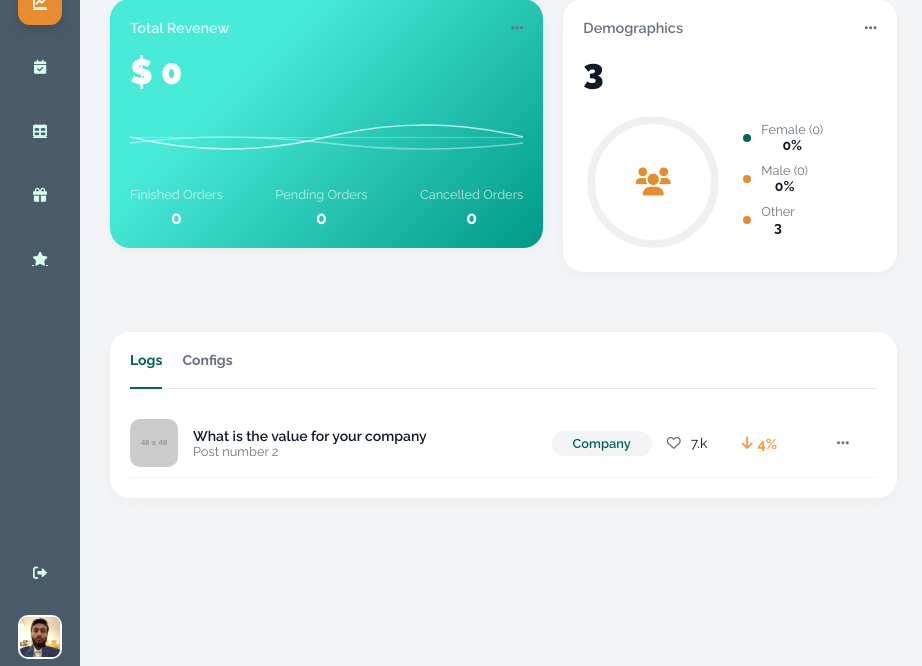
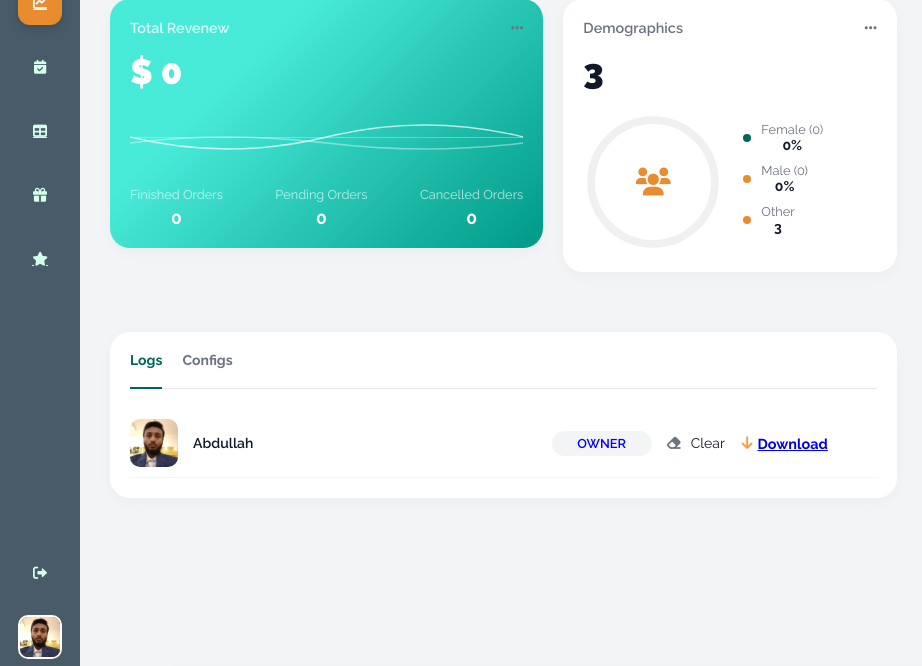
Before and after one commit to Abdullah-elfoe/DineSphere-v3, a Django app: page /business/ in a window 1280 px wide. Shown: the part 121-787 px from the top of the page, without its empty margins (0-922 px from the left). Run offline with Django 5.2, Linux system fonts and the light colour scheme; a user stored in the database is signed in; data comes from the database, SQL or seed files in the repository; both versions use the stored data as it was after the commit; grey boxes labelled with a size stand in for pictures from a placeholder-image service; some libraries are stand-ins or nearby versions.

Commit message:
Added Log functionality

```diff
--- a/Restaurants/templates/Restaurants/analytics.html
+++ b/Restaurants/templates/Restaurants/analytics.html
@@ -1,5 +1,6 @@
 {% extends "Restaurants/base.html" %}
 {% load static %}
+{% load auth_tags %}
 {% block title %} Analytics {% endblock %}
 {% block name %} Analytics {% endblock %}
 {% block styles %}
@@ -179,22 +180,42 @@
         <div id="tab-logs" class="tab-content">
             <div class="post-table">
                  <div class="post-table-row">
-                <div class="table-img"><img src="https://via.placeholder.com/48x48.png?text=1" alt=""></div>
+                    <div class="table-img"><img src="{{ CP__OwnerProfile.image.url }}" alt=""></div>
                     <div class="table-post-info-cell">
-                    <div class="table-post-title">What is the value for your company</div>
-                    <div class="table-post-sub">Post number 2</div>
+                        <div class="table-post-title">{{ CP__OwnerProfile}}</div>
+                        <div class="table-post-sub"></div>
                     </div>
-                <div class="table-tag">Company</div>
+                    <div class="table-tag" style="color: blue;">{{ CP__OwnerProfile.role }}</div>
+                    {% if request.user|is_owner %}
                     <div class="table-icon-label-group">
-                    <i class="far fa-heart table-label-icon"></i>
-                    <span class="value">7.k</span>
+                        <i class="fas fa-eraser table-label-icon"></i>
+                        <span class="value">Clear</span>
+                    </div>
+                    {% endif %}
+                    <div class="percentage-change change-icon-down">
+                        <i class="fas fa-arrow-down"></i>
+                        <a href="{% url 'download_logs' %}">Download</a>
+                    </div>
+                </div>
+                {% for staff in all_staff %}
+                <div class="post-table-row">
+                    <div class="table-img"><img src="{{ staff.user.image.url }}" alt=""></div>
+                    <div class="table-post-info-cell">
+                        <div class="table-post-title">{{ staff.user.username}}</div>
+                        <div class="table-post-sub"></div>
+                    </div>
+                    <div class="table-tag">{{ staff.role }}</div>
+                    <div class="table-icon-label-group">
+                        <i class="fas fa-eraser table-label-icon"></i>
+                        <span class="value">Clear</span>
                     </div>
                     <div class="percentage-change change-icon-down">
                         <i class="fas fa-arrow-down"></i>
-                    <span>4%</span>
+                        <a href="{% url 'download_logs' %}">Download</a>
                     </div>
-                <i class="fas fa-ellipsis-h table-label-icon card-options"></i>
                 </div>
+                {% endfor %}
+
             </div>
         </div>
 
--- a/Restaurants/urls.py
+++ b/Restaurants/urls.py
@@ -35,6 +35,10 @@ urlpatterns = [
     path('holidays/update/<int:id>/', views.updateHolidays, name='update_holidays'),
     path('holidays/delete/<int:id>/', views.deleteHolidays, name='delete_holidays'),
 
+
+    path('download-logs/', views.download_logs, name='download_logs'),
+
     # Analytics view, entry point for the dashboard
     path("", views.analytics, name="analytics"),
+
 ] + static(settings.MEDIA_URL, document_root=settings.MEDIA_ROOT)
--- a/Restaurants/views.py
+++ b/Restaurants/views.py
@@ -11,17 +11,22 @@ from .Services import (
     add_table,
     perform_dynamic_update,
     getAnalytics,
-    isStaff
-    )
-from UsersHandling.services import add_restaurant_staff, remove_restaurant_staff
+    isStaff,
+)
+from UsersHandling.services import (
+    add_restaurant_staff,
+    remove_restaurant_staff,
+    get_current_restaurant_staff,
+)
 from .forms import TableForm, TableSizeForm, RestaurantForm, SpecialDayForm, ReviewForm
 from .models import Restaurant, Table, SpecialDay, Review, SeatingType
 import json
 from UsersHandling.models import RestaurantStaff
+from .services.logger import log_event
+from .services.parser import get_user_logs, format_logs_to_text
 
 
 # Create your views here.
-
 
 
 def registration(request):
@@ -44,20 +49,28 @@ def registration(request):
             create_restaurant_for_user(request.user, data)
 
             messages.success(request, "Restaurant registered successfully!")
+            log_event(
+                request.user.username,
+                {
+                    "action": "registered_restaurant",
+                    "details": f"Registered First restaurant {data['name']}",
+                }
+            )
             return redirect("")
 
         except Exception as e:
             messages.error(request, str(e))
-            print(" i am here" ,str(e))
+            print(" i am here", str(e))
             return redirect("/")
     seating_types = SeatingType.objects.all()
-    return render(request, "Restaurants/registration.html", {"seatingtype": seating_types})
+    return render(
+        request, "Restaurants/registration.html", {"seatingtype": seating_types}
+    )
 
 
 def staff_management(request):
     # 1. Get the current restaurant ID from the session
-    restaurant_id = request.session.get('selected_restaurant_id')
-
+    restaurant_id = request.session.get("selected_restaurant_id")
 
     if isStaff(request.user):
         staff = RestaurantStaff.objects.get(user=request.user)
@@ -66,40 +79,51 @@ def staff_management(request):
     if not restaurant_id:
 
         messages.error(request, "Please select a restaurant first.")
-        return redirect('/') # Or wherever your restaurant selector is
+        return redirect("/")  # Or wherever your restaurant selector is
 
     # --- HANDLE POST (Add Staff) ---
     if request.method == "POST":
         username = request.POST.get("username")
         add_restaurant_staff(request, username)
-        return redirect('/business/staff-management/')
+        log_event(
+            request.user.username,
+            {
+                "action": "added_staff",
+                "details": f"Added staff member {username} to restaurant ID {restaurant_id}",
+            },
+        )
+        return redirect("/business/staff-management/")
 
     # --- HANDLE GET (List Staff) ---
     # We use select_related('user') to get the names/images without extra DB hits
     staff_members = RestaurantStaff.objects.filter(
         restaurant_id=restaurant_id
-    ).select_related('user')
+    ).select_related("user")
 
-    context = {
-        "workers": staff_members,
-        "current_restaurant_id": restaurant_id
-    }
+    context = {"workers": staff_members, "current_restaurant_id": restaurant_id}
 
     return render(request, "Restaurants/staff_management.html", context)
 
+
 def analytics(request):
-    if RestaurantStaff.objects.filter(user=request.user).first().role != 'OWNER':
+    if RestaurantStaff.objects.filter(user=request.user).first().role != "OWNER":
         print("Not an owner, redirecting...")
-        return redirect('/business/staff-management/')
-    restaurants = Restaurant.objects.filter(restaurantstaff__in=RestaurantStaff.objects.filter(user=request.user)).distinct()
-    restaurant_id = request.session.get('selected_restaurant_id')
+        return redirect("/business/staff-management/")
+    restaurants = Restaurant.objects.filter(
+        restaurantstaff__in=RestaurantStaff.objects.filter(user=request.user)
+    ).distinct()
+    restaurant_id = request.session.get("selected_restaurant_id")
     context = getAnalytics(restaurant_id)
     context["restaurants"] = restaurants
 
+    restaurant_staff = get_current_restaurant_staff(restaurant_id)
+    context["all_staff"] = restaurant_staff
+
     return render(request, "Restaurants/analytics.html", context)
 
+
 def tables(request):
-    restaurant_id = request.session['selected_restaurant_id']
+    restaurant_id = request.session["selected_restaurant_id"]
     restaurant = Restaurant.objects.get(id=restaurant_id)
     if request.method == "GET":
         form = TableForm(restaurant=restaurant)
@@ -108,26 +132,36 @@ def tables(request):
         form, _ = add_table(request, restaurant_id)
         if form.is_valid():
             obj = form.save(commit=False)  # not yet in DB
-            obj.restaurant = restaurant    # extra field injection
+            obj.restaurant = restaurant  # extra field injection
             obj.save()
             messages.success(request, "Table added successfully!")
+            log_event(
+            request.user.username,
+            {
+                "action": "added_table",
+                "details": f"Added table {obj.name} (ID: {obj.id}) to restaurant ID {restaurant_id}",
+            },
+        )
         else:
-            messages.error(request, "Failed to add table. Please check the form for errors.")
+            messages.error(
+                request, "Failed to add table. Please check the form for errors."
+            )
         return redirect("/business/tables/")
 
 
 def holidays(request):
-    restaurant_id = request.session['selected_restaurant_id']
+    restaurant_id = request.session["selected_restaurant_id"]
     restaurant = Restaurant.objects.get(id=restaurant_id)
 
     if request.method == "GET":
         form = SpecialDayForm()
         special_days = SpecialDay.objects.filter(restaurant=restaurant)
 
-        return render(request, "Restaurants/holidays.html", {
-            "form": form,
-            "special_days": special_days
-        })
+        return render(
+            request,
+            "Restaurants/holidays.html",
+            {"form": form, "special_days": special_days},
+        )
 
     elif request.method == "POST":
         form = SpecialDayForm(request.POST)
@@ -136,12 +170,19 @@ def holidays(request):
             obj = form.save(commit=False)
             obj.restaurant = restaurant  # 🔥 REQUIRED
             obj.save()
-
+            log_event(
+            request.user.username,
+            {
+                "action": "added_holiday",
+                "details": f"Added holiday {obj.name} (ID: {obj.id}) to restaurant ID {restaurant_id}",
+            },
+            )
             messages.success(request, "Holiday added successfully!")
         else:
             messages.error(request, "Failed to add holiday.")
 
         return redirect("/business/holidays/")
+
 
 from django.shortcuts import render, redirect
 from django.contrib import messages
@@ -150,17 +191,16 @@ from .forms import ReviewForm
 
 
 def reviews(request):
-    restaurant_id = request.session['selected_restaurant_id']
+    restaurant_id = request.session["selected_restaurant_id"]
     restaurant = Restaurant.objects.get(id=restaurant_id)
 
     if request.method == "GET":
         form = ReviewForm()
         reviews = Review.objects.filter(restaurant=restaurant)
 
-        return render(request, "Restaurants/reviews.html", {
-            "form": form,
-            "reviews": reviews
-        })
+        return render(
+            request, "Restaurants/reviews.html", {"form": form, "reviews": reviews}
+        )
 
     elif request.method == "POST":
         form = ReviewForm(request.POST)
@@ -177,6 +217,7 @@ def reviews(request):
 
         return redirect("/business/reviews/")
 
+
 def business_info(request):
     if request.method == "GET":
         form = RestaurantForm()
@@ -189,44 +230,49 @@ def business_info(request):
             restaurant = form.save()
 
             # 🔥 optional: store in session (since you're using it elsewhere)
-            request.session['selected_restaurant_id'] = restaurant.id
+            request.session["selected_restaurant_id"] = restaurant.id
             RestaurantStaff.objects.create(
-                user=request.user,          # current logged-in user
+                user=request.user,  # current logged-in user
                 restaurant=restaurant,
-                role='OWNER',
-                is_premium=False  # or True if needed
+                role="OWNER",
+                is_premium=False,  # or True if needed
             )
 
             messages.success(request, "Restaurant added successfully!")
+            log_event(
+                request.user.username,
+                {
+                    "action": "added_restaurant",
+                    "details": f"Added restaurant {restaurant.name} (ID: {restaurant.id})",
+                },
+            )
         else:
             messages.error(request, "Failed to add restaurant.")
 
         return redirect("/business/business-info/")
 
+
 def reservations(request):
-    restaurant = Restaurant.objects.get(id=request.session['selected_restaurant_id'])
+    restaurant = Restaurant.objects.get(id=request.session["selected_restaurant_id"])
     all_reservations = Booking.objects.filter(restaurant=restaurant).all()
-    return render(request, "Restaurants/reservations.html", {"reservations": all_reservations})
-
+    return render(
+        request, "Restaurants/reservations.html", {"reservations": all_reservations}
+    )
 
 
 def switch_business(request):
     if request.method == "POST":
         data = json.loads(request.body)
-        business_id = data.get('business_id')
+        business_id = data.get("business_id")
 
         # MUST MATCH the Context Processor key: "selected_restaurant_id"
-        request.session['selected_restaurant_id'] = business_id
+        request.session["selected_restaurant_id"] = business_id
 
         # Get the name to send back to JS
         restaurant = Restaurant.objects.filter(id=business_id).first()
         name = restaurant.name if restaurant else "Unknown"
 
-        return JsonResponse({
-            'status': 'success',
-            'new_name': name
-        })
-
+        return JsonResponse({"status": "success", "new_name": name})
 
 
 # -------------------------------
@@ -243,7 +289,7 @@ def markfinish(request):
         except Exception as e:
             messages.error(request, str(e))
 
-    return redirect(request.META.get('HTTP_REFERER', '/'))
+    return redirect(request.META.get("HTTP_REFERER", "/"))
 
 
 # -------------------------------
@@ -260,7 +306,7 @@ def markcancel(request):
         except Exception as e:
             messages.error(request, str(e))
 
-    return redirect(request.META.get('HTTP_REFERER', '/'))
+    return redirect(request.META.get("HTTP_REFERER", "/"))
 
 
 # -------------------------------
@@ -274,7 +320,7 @@ def hide(request):
         review.hide_from_display()
         messages.success(request, "Review hidden from display.")
 
-    return redirect(request.META.get('HTTP_REFERER', '/'))
+    return redirect(request.META.get("HTTP_REFERER", "/"))
 
 
 # -------------------------------
@@ -288,10 +334,7 @@ def unhide(request):
         review.add_to_display()
         messages.success(request, "Review is now visible.")
 
-    return redirect(request.META.get('HTTP_REFERER', '/'))
-
-
-
+    return redirect(request.META.get("HTTP_REFERER", "/"))
 
 
 # --- Update Functions ---
@@ -300,22 +343,46 @@ def updateBusiness(request, id):
         instance = get_object_or_404(Restaurant, id=id)
         data = json.loads(request.body)
         perform_dynamic_update(instance, data)
+        log_event(
+        request.user.username,
+        {
+            "action": "updated_business",
+            "details": f"Updated business {instance.name} (ID: {instance.id})",
+        },
+        )
         return JsonResponse({"status": "success", "message": "Business updated"})
+
 
 def updateTables(request, id):
     if request.method == "POST":
         instance = get_object_or_404(Table, id=id)
         data = json.loads(request.body)
         perform_dynamic_update(instance, data)
+        log_event(
+            request.user.username,
+            {
+                "action": "updated_table",
+                "details": f"Updated table {instance.name} (ID: {instance.id}) in restaurant ID {instance.restaurant.id}",
+            },
+            )
         return JsonResponse({"status": "success", "message": "Table updated"})
     return redirect("/business/tables")
+
 
 def updateHolidays(request, id):
     if request.method == "POST":
         instance = get_object_or_404(SpecialDay, id=id)
         data = json.loads(request.body)
         perform_dynamic_update(instance, data)
+        log_event(
+        request.user.username,
+        {
+            "action": "updated_holiday",
+            "details": f"Updated holiday {instance.name} (ID: {instance.id}) in restaurant ID {instance.restaurant.id}",
+        },
+        )
         return JsonResponse({"status": "success", "message": "Holiday updated"})
+
 
 # --- Delete Functions ---
 def deleteBusiness(request, id):
@@ -325,6 +392,7 @@ def deleteBusiness(request, id):
         # return JsonResponse({"status": "success", "message": "Business deleted"})
         return redirect("/business/business-info/")
 
+
 def deleteTables(request, id):
     if request.method == "POST":
         instance = get_object_or_404(Table, id=id)
@@ -332,9 +400,27 @@ def deleteTables(request, id):
         # return JsonResponse({"status": "success", "message": "Table deleted"})
         return redirect("/business/tables/")
 
+
 def deleteHolidays(request, id):
     if request.method == "POST":
         instance = get_object_or_404(SpecialDay, id=id)
         instance.delete()
         # return JsonResponse({"status": "success", "message": "Holiday deleted"})
         return redirect("/business/holidays/")
+
+
+
+
+def download_logs(request):
+    if not request.user.is_authenticated:
+        return HttpResponse("Unauthorized", status=401)
+
+    username = request.user.username
+
+    logs = get_user_logs(username)
+    formatted_text = format_logs_to_text(logs)
+
+    response = HttpResponse(formatted_text, content_type='text/plain')
+    response['Content-Disposition'] = f'attachment; filename="{username}_logs.txt"'
+
+    return response
```
Also changed, not shown: Restaurants/services/parser.py (added, +25 -0 lines), UsersHandling/services.py (+9 -0 lines), db.sqlite3. Lines whose indentation alone changed are shown as unchanged.
